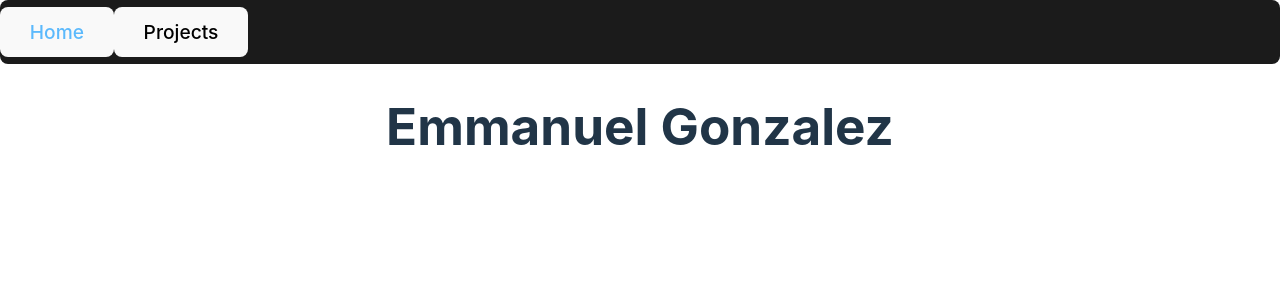
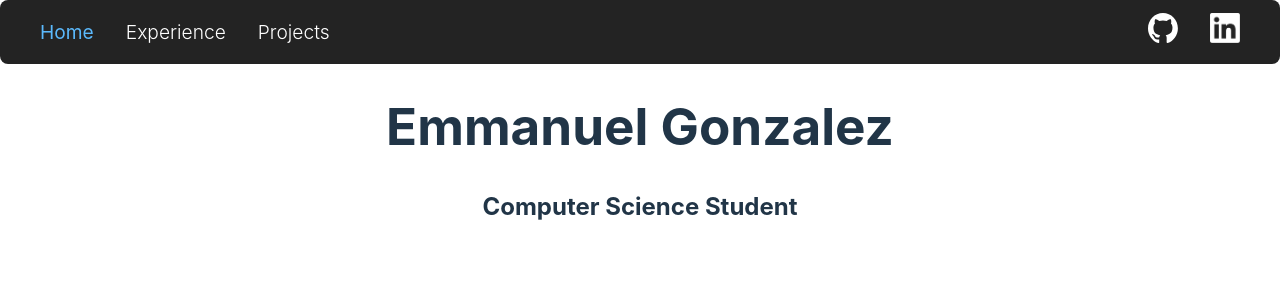
Before and after one commit to xeg28/PersonalWebsite, a React (Vite) app: page / in a window 1280 px wide. Shown: the top 300 px of the page. Built offline with nearby package versions, Linux system fonts and the light colour scheme.

Commit message:
navbar updates

```diff
--- a/index.html
+++ b/index.html
@@ -2,12 +2,13 @@
 <html lang="en">
   <head>
     <meta charset="UTF-8" />
-    <link rel="icon" type="image/svg+xml" href="/vite.svg" />
+    <link rel="icon" type="image/svg+xml" href="vite.svg" />
     <meta name="viewport" content="width=device-width, initial-scale=1.0" />
     <title>Home</title>
   </head>
   <body>
     <div id="root"></div>
-    <script type="module" src="/src/main.jsx"></script>
+    <script type="module" src="src/main.jsx"></script>
+
   </body>
 </html>
--- a/package.json
+++ b/package.json
@@ -9,9 +9,8 @@
     "build": "vite build",
     "lint": "eslint . --ext js,jsx --report-unused-disable-directives --max-warnings 0",
     "preview": "vite preview",
-    "predeploy": "mv index.html gitignore && npm run build",
-    "deploy": "gh-pages -d dist",
-    "postdeploy": "mv gitignore index.html"
+    "predeploy": "npm run build",
+    "deploy": "gh-pages -d dist"
   },
   "dependencies": {
     "react": "^18.2.0",
--- /dev/null
+++ b/src/components/Experience.jsx
@@ -0,0 +1,15 @@
+import React from 'react';
+import '../index.css';
+
+function Experience() {
+  document.title = "Experience";
+  return (
+    <div className="container">
+      <div className="">
+        <h1>Experience</h1>
+      </div>
+    </div>
+  );
+}
+
+export default Experience;
--- a/src/components/Home.jsx
+++ b/src/components/Home.jsx
@@ -2,11 +2,13 @@ import React from 'react';
 import '../index.css';
 
 function Home() {
+  document.title = "Home";
   return (
-    <div className="App">
-      <header className="App-header">
+    <div className="container">
+      <div className="Name">
         <h1>Emmanuel Gonzalez</h1>
-      </header>
+        <h2>Computer Science Student</h2>
+      </div>
     </div>
   );
 }
--- a/src/components/Navbar.jsx
+++ b/src/components/Navbar.jsx
@@ -1,9 +1,9 @@
 import React from 'react';
 import Home from './Home';
 import Projects from './Projects';
+import Experience from './Experience';
 import { Routes, Route, useNavigate, useLocation } from 'react-router-dom';
-import Link from 'react-scroll'
-
+import '../css/navbar.css'
 function Navbar() {
     const navigate = useNavigate();
     var pathname = useLocation().pathname;
@@ -11,12 +11,18 @@ function Navbar() {
     <>
         <nav className="navbar">
             <div className="btn-group">
-                <button className={pathname == '/' ? 'active' : ''} onClick={() => navigate('/')}>Home</button>
-                <button className={pathname == '/projects' ? 'active' : ''} onClick={() => navigate('/projects')}>Projects</button>
+                <a className={pathname == '/' ? 'active route' : 'route'} onClick={() => navigate('/')}>Home</a>
+                <a className={pathname == '/experience' ? 'active route' : 'route'} onClick={() => navigate('/experience')}>Experience</a>
+                <a className={pathname == '/projects' ? 'active route' : 'route'} onClick={() => navigate('/projects')}>Projects</a>
+            </div>
+            <div className="social-group">
+                 <a href="https://github.com/xeg28"><span className="github icon"></span></a>
+                 <a href="https://www.linkedin.com/in/xeg28/"><span className='linkedin icon'></span></a>
             </div>
         </nav>
         <Routes>
             <Route path="/" element={ <Home/> } />
+            <Route path="/experience" element={ <Experience/> } />
             <Route path="/projects" element={ <Projects/> } />
         </Routes>
     </>);
--- a/src/components/Projects.jsx
+++ b/src/components/Projects.jsx
@@ -2,6 +2,7 @@ import React from 'react';
 import '../index.css';
 
 function Projects() {
+  document.title = "Projects";
   return (
     <div className="App">
       <header className="App-header">
--- /dev/null
+++ b/src/css/navbar.css
@@ -0,0 +1,56 @@
+.social-group {
+	padding: 0.6em 1.5em;
+}
+
+.btn-group {
+	padding: 0.6em 1.5em;
+}
+
+.github {  background-image: url('../assets/github.svg');}
+.linkedin { background-image: url('../assets/linkedin.png');}
+
+.icon {
+	display: inline-block;
+	width: 30px;
+	height: 30px;
+	background-size: 30px 30px;
+}
+
+.navbar {
+	overflow: hidden;
+	background-color: #232323;
+	border-radius: 8px;
+	width: 100vw;
+	height: 2.5rem;
+	margin: 0 auto;
+	padding-top: 12px;
+	padding-bottom: 12px;
+	display: flex;
+	justify-content: space-between;
+	align-items: center;
+	position:sticky;
+	top: 0;
+	z-index: 3;
+}
+
+.navbar a {
+	text-align: center;
+	margin: 1rem;
+	color: white;
+	font-size: larger;
+	font-weight: 300;
+}
+
+.navbar a.active {
+	outline: none;
+	color: #5bb9fc;
+	font-weight: 400;
+}
+
+.navbar a.route:hover {
+	color: rgb(200,200,200);
+	border-color:#1b1b1b;
+	cursor: pointer;
+	border-bottom: 3px solid #5bb9fc;
+	padding-bottom: 3px;
+}
--- a/src/index.css
+++ b/src/index.css
@@ -12,38 +12,6 @@
   -webkit-font-smoothing: antialiased;
   -moz-osx-font-smoothing: grayscale;
   -webkit-text-size-adjust: 100%;
-}
-
-.navbar {
-  overflow: hidden;
-  background-color: #1b1b1b;
-  border-radius: 8px;
-  width: 100vw;
-  height: 2.5rem;
-  margin: 0 auto;
-  padding-top: 12px;
-  padding-bottom: 12px;
-  display: flex;
-  justify-content: space-between;
-  align-items: center;
-  position:sticky;
-  top: 0;
-  z-index: 3;
-}
-
-.navbar button {
-  text-align: center;
-  padding: 0.6em 1.5em;
-}
-
-.navbar button.active {
-  outline: none;
-  color: #5bb9fc;
-}
-
-.navbar button:hover {
-  color: rgb(200,200,200);
-  border-color:#1b1b1b;
 }
 
 a {
@@ -68,7 +36,7 @@ body {
   min-width: 320px;
   min-height: 100vh;
   overflow: hidden;
-  overflow-y: scroll;
+  overflow-y: auto;
 }
 
 h1 {
```
Also changed, not shown: src/assets/github.svg (added), src/assets/linkedin.png (added).
